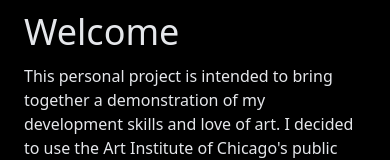
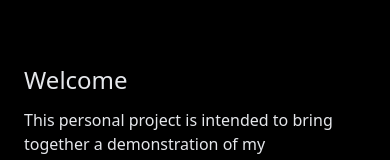
Before and after one commit to MochaCosine1206/CAI_ESSENTIALS, a React (Vite) app: page / in a window 390 px wide. Shown: the top 160 px of the page. Built offline with nearby package versions, Linux system fonts and the light colour scheme.

Commit message:
responsiveness fixed

```diff
--- a/src/App.tsx
+++ b/src/App.tsx
@@ -3,9 +3,11 @@ import './App.css';
 
 function App() {
   return (
-    <main className='h-screen sm:h-full flex flex-col md:flex-row items-center justify-center p-6 md:p-24 gap-6'>
+    <main className='sm:h-screen flex flex-col sm:flex-row items-center justify-center p-6 sm:p-12 md:p-24 gap-2 sm:gap-6 mt-10 sm:mt-16 lg:mt-0 '>
       <section className='flex-1 flex flex-col gap-3'>
-        <h1 className='text-gray-200 text-4xl font-medium'>Welcome</h1>
+        <h1 className='text-gray-200 text-2xl sm:text-4xl font-medium'>
+          Welcome
+        </h1>
         <p className='text-gray-200'>
           This personal project is intended to bring together a demonstration of
           my development skills and love of art. I decided to use the Art
@@ -25,7 +27,7 @@ function App() {
       </section>
       <section className='flex-1 flex flex-col items-center justify-center h-full w-full gap-6'>
         <img
-          className='w-xs h-auto'
+          className='w-2xs sm:w-xs h-auto'
           src='https://upload.wikimedia.org/wikipedia/commons/thumb/3/32/Art_Institute_of_Chicago_logo.svg/1024px-Art_Institute_of_Chicago_logo.svg.png'
         />
         <p className='text-gray-100'>
--- a/src/pages/ArtDetail/ArtDetail.tsx
+++ b/src/pages/ArtDetail/ArtDetail.tsx
@@ -34,7 +34,7 @@ export const ArtDetail = () => {
       </div>
       {imageData && (
         <div className='h-full flex flex-col items-center justify-center gap-4 p-12'>
-          <h1 className='text-gray-200 text-2xl italic'>
+          <h1 className='text-gray-200 font-semibold sm:text-2xl italic'>
             {imageData.title} by {imageData.artist_display}
           </h1>
           {!imageLoadError ? (
--- a/src/pages/artists/Artists.tsx
+++ b/src/pages/artists/Artists.tsx
@@ -151,7 +151,7 @@ export const ArtistsScreen = () => {
   }, [totalPages]);
 
   return (
-    <div className='h-full'>
+    <div>
       <div className='w-full z-10 sticky top-0 bg-black mb-8 p-4 h-24'>
         <h1 className='text-3xl font-bold text-gray-200 mb-2'>
           Explore the artists
```
